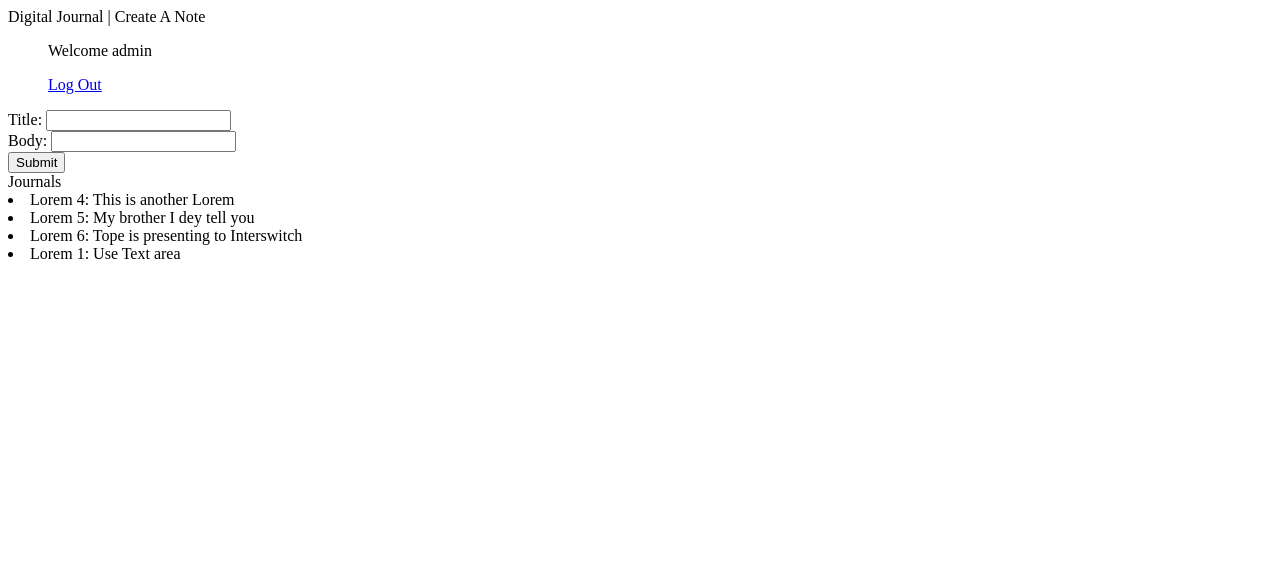
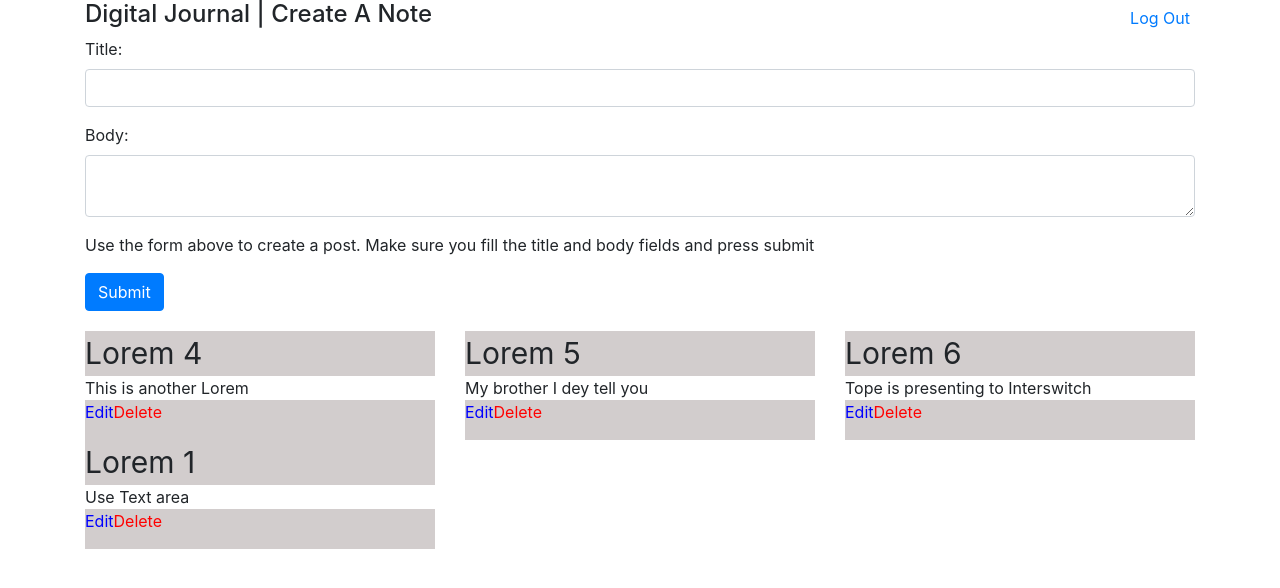
Before and after one commit to obabawale/obabawale-journal-app, a Django app: page / in a window 1280 px wide. Shown: the top 588 px of the page. Run offline with Django 3.2, Linux system fonts and the light colour scheme; a user stored in the database is signed in; data comes from the database, SQL or seed files in the repository; both versions use the stored data as it was after the commit; some libraries are stand-ins or nearby versions.

Commit message:
Fine tune the style

```diff
--- /dev/null
+++ b/journal/static/journal/style.css
@@ -0,0 +1,40 @@
+#page-wrap {
+    width: 800px;
+    margin: 0 auto;
+}
+header {
+    padding: 20px 0;
+}
+header .row,
+footer .row {
+    display: flex;
+    align-items: center;
+}
+header nav {
+    display: flex;
+    justify-content: flex-end;
+}
+header p {
+    padding: 0 5px;
+    margin: 0;
+}
+p.del-journal a {
+    color: red;
+}
+p.edit-journal {
+    color: blue;
+}
+div.flex header {
+    background: #d2cdcd;
+    font-size: 30px;
+}
+footer.container{
+    background: #d2cdcd;
+}
+header.container{
+    padding-top: 0px;
+    padding-bottom: 0px;
+}
+div.flex{
+    margin-top: 20px;
+}
--- a/journal/templates/journal/base.html
+++ b/journal/templates/journal/base.html
@@ -1,7 +1,12 @@
+{% load static %}
 <!DOCTYPE html>
 <html>
     <head>
         <title>{% block title %}{% endblock %}</title>
+        <link rel="stylesheet" type="text/css" href="{% static 'journal/style.css' %}">
+        <link rel="stylesheet" href="https://stackpath.bootstrapcdn.com/bootstrap/4.3.1/css/bootstrap.min.css" integrity="sha384-ggOyR0iXCbMQv3Xipma34MD+dH/1fQ784/j6cY/iJTQUOhcWr7x9JvoRxT2MZw1T" crossorigin="anonymous">
+        <script src="https://stackpath.bootstrapcdn.com/bootstrap/4.3.1/js/bootstrap.min.js" integrity="sha384-JjSmVgyd0p3pXB1rRibZUAYoIIy6OrQ6VrjIEaFf/nJGzIxFDsf4x0xIM+B07jRM" crossorigin="anonymous"></script>
+        <link href='https://fonts.googleapis.com/css?family=Roboto:300,400,700' rel='stylesheet' type='text/css'>
     </head>
     <body>
         {% block body %}
--- a/journal/templates/journal/index.html
+++ b/journal/templates/journal/index.html
@@ -1,41 +1,62 @@
 {% extends 'journal/base.html' %}
+
 {% block title %}
     Journals
 {% endblock %}
 {% block body %}
-
-    <div>
-        Digital Journal | Create A Note
-        <ul>
+    <div id="page_wrap">
+        <header class="container">
+            <div class="row">
+                <h4 class="col-sm-8">Digital Journal | Create A Note</h1>
+                <nav class="col-sm-4">
                     {% if not user.is_authenticated %}
                         <p><a href="{% url 'users:login_custom' %}">Log In</a></p>
                         <p><a href="{% url 'users:signup_custom' %}">Sign Up</a></p>
                     {% endif %}
                     {% if user.is_authenticated %}
-                <p>Welcome {{ request.user }}</p>
                         <p><a href="{% url 'users:logout_custom' %}">Log Out</a></p>
                     {% endif %}
-        </ul>
+                </nav>
             </div>
+        </header>
+
         {% if request.user.is_authenticated %}
+        <div class="container">
             <form action="{% url 'journal:add_journal' %}" method="post">
                 {% csrf_token %}
-            <div>
+                <div class="form-group">
                     <label>Title:</label>
-                <input type="text" name="title">
+                    <input type="text" name="title" class="form-control"/>
                 </div>
-            <div>
+                <div class="form-group">
                     <label>Body:</label>
-                <input type="text" name="body">
+                    <textarea type="text" name="body" class="form-control"></textarea>
                 </div>
-            <input type="submit" value="Submit">
+                <p>Use the form above to create a post. Make sure you fill the title and body fields and press submit</p>
+                <input type="submit" value="Submit" class="btn btn-primary">
             </form>
+        </div>
         {% endif %}
 
-    Journals
+        <div class="container flex">
+            <div class="row">
                 {% for journal in journals %}
-        <li>
-            {{ journal }}
-        </li>
+                    <div class="col-sm-4">
+                        <header class="container">
+                            <div class="row">
+                                {{ journal.title }}
+                            </div>
+                        </header>
+                        <div class="body">{{ journal.body }}</div>
+                        <footer class="container">
+                            <div class="row">
+                                <p class="edit-journal">Edit</p>
+                                <p class="del-journal"><a href="{% url 'journal:delete_journal' journal.id %}">Delete</a></p>
+                            </div>
+                        </footer>
+                    </div>
                 {% endfor %}
+            </div>
+        </div>
+    </div>
 {% endblock %}
--- a/journal/urls.py
+++ b/journal/urls.py
@@ -5,4 +5,5 @@ app_name = 'journal'
 urlpatterns = [
     path("", views.index, name="index" ),
     path("add/", views.add_journal, name="add_journal" ),
+    path("delete/<int:journal_id>", views.delete_journal, name="delete_journal" ),
 ]
--- a/journal/views.py
+++ b/journal/views.py
@@ -1,4 +1,4 @@
-from django.http import HttpResponse, HttpResponseRedirect
+from django.http import HttpResponse, HttpResponseRedirect, Http404
 from django.shortcuts import render
 from django.urls import reverse
 from .models import Journal
@@ -17,3 +17,11 @@ def add_journal(request):
     except KeyError:
         render(request, "journal/error.html", {"message": "Error Adding a Journal"})
     return HttpResponseRedirect(reverse('journal:index'))
+
+def delete_journal(request, journal_id):
+    try:
+        journal = Journal.objects.get(pk=journal_id)
+    except Journal.DoesNotExist:
+        raise Http404("Flight does not exist.")
+    journal.delete()
+    return HttpResponseRedirect(reverse('journal:index'))
```
Also changed, not shown: users/templates/users/login.html (+14 -5 lines), users/templates/users/signup.html (+32 -6 lines), db.sqlite3, users/static/users/style.css (added). Lines whose indentation alone changed are shown as unchanged.
